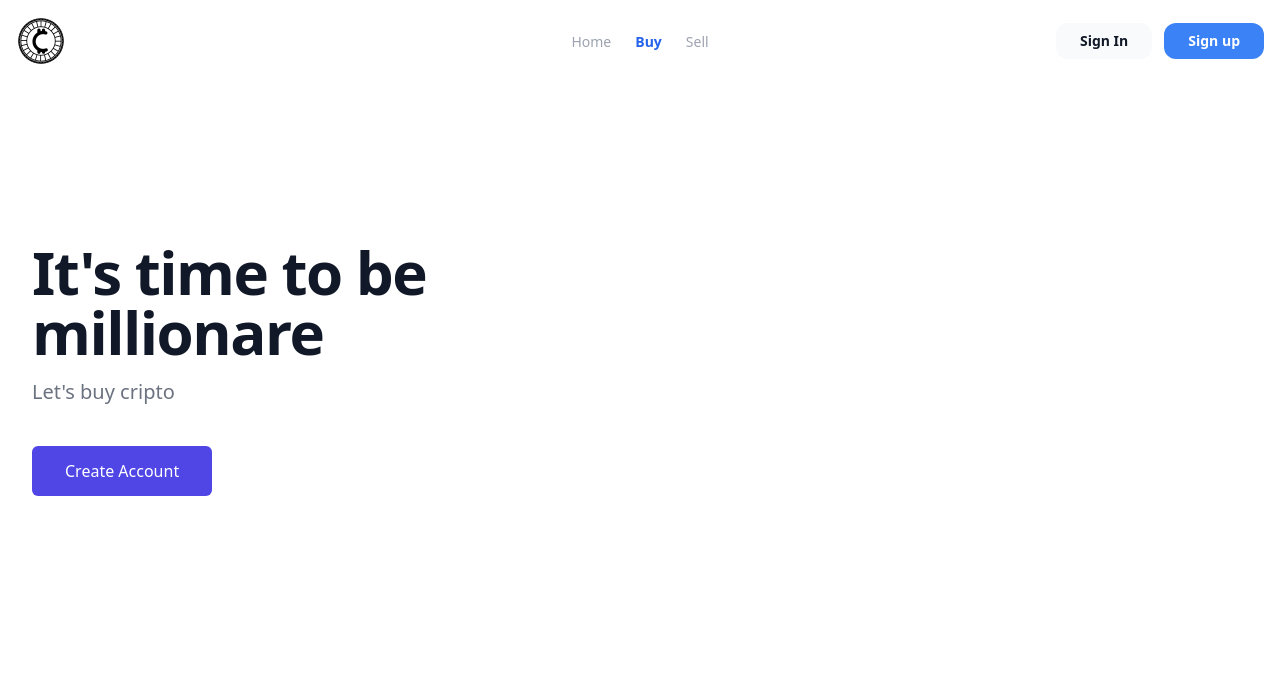
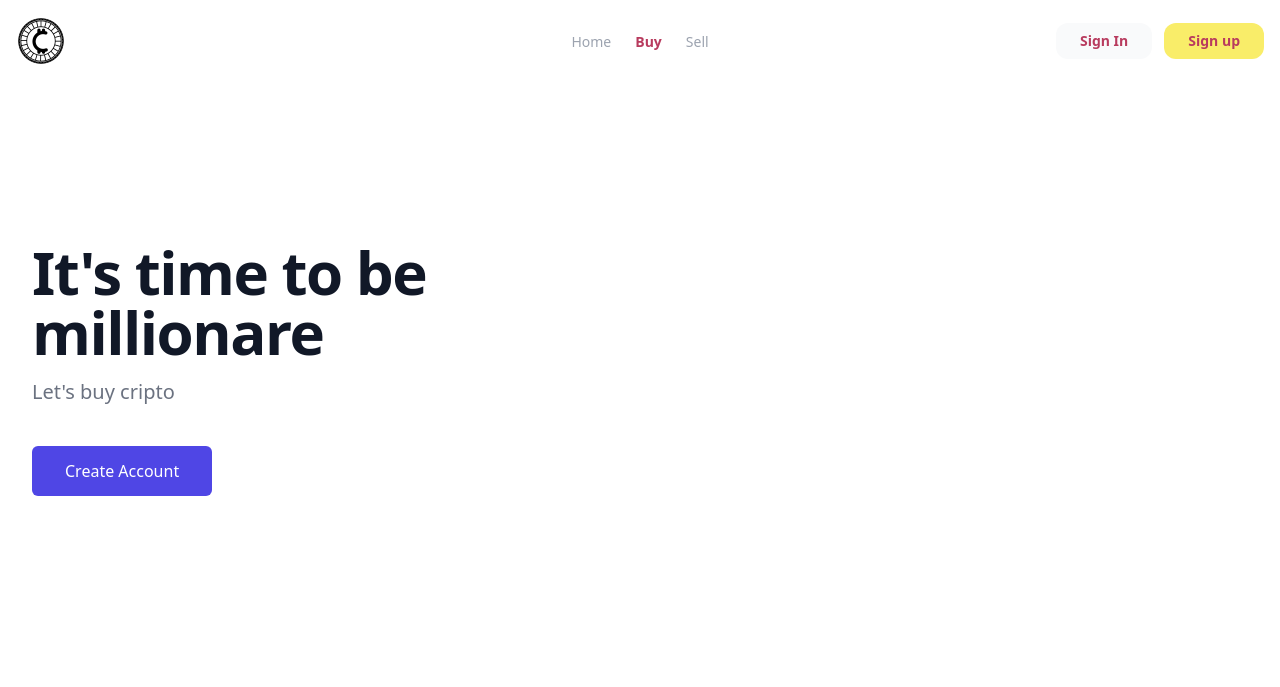
Before and after one commit to valentraverso/crypto-domain, a PHP site: page / in a window 1280 px wide. Shown: the top 687 px of the page. Run offline with PHP 8.4, Linux system fonts and the light colour scheme; some libraries are stand-ins or nearby versions.

Commit message:
Changed NavBar colors

```diff
--- a/src/templates/navbar.php
+++ b/src/templates/navbar.php
@@ -3,7 +3,7 @@
             <img width="50px"src="./img/logo.png">
 		</a>
 		<div class="lg:hidden">
-			<button class="navbar-burger flex items-center text-blue-600 p-3">
+			<button class="navbar-burger flex items-center text-maroon p-3">
 				<svg class="block h-4 w-4 fill-current" viewBox="0 0 20 20" xmlns="http://www.w3.org/2000/svg">
 					<title>Mobile menu</title>
 					<path d="M0 3h20v2H0V3zm0 6h20v2H0V9zm0 6h20v2H0v-2z"></path>
@@ -11,14 +11,14 @@
 			</button>
 		</div>
 		<ul class="hidden absolute top-1/2 left-1/2 transform -translate-y-1/2 -translate-x-1/2 lg:flex lg:mx-auto lg:flex lg:items-center lg:w-auto lg:space-x-6">
-			<li><a class="text-sm text-gray-400 hover:text-gray-500" href="#">Home</a></li>
+			<li><a class="text-sm text-gray-400 hover:text-maroon" href="#">Home</a></li>
 
-			<li><a class="text-sm text-blue-600 font-bold" href="#">Buy</a></li>
+			<li><a class="text-sm text-maroon font-bold" href="#">Buy</a></li>
 
-			<li><a class="text-sm text-gray-400 hover:text-gray-500" href="#">Sell</a></li>
+			<li><a class="text-sm text-gray-400 hover:text-maroon" href="#">Sell</a></li>
 		</ul>
-		<a class="hidden lg:inline-block lg:ml-auto lg:mr-3 py-2 px-6 bg-gray-50 hover:bg-gray-100 text-sm text-gray-900 font-bold  rounded-xl transition duration-200" href="#">Sign In</a>
-		<a class="hidden lg:inline-block py-2 px-6 bg-blue-500 hover:bg-blue-600 text-sm text-white font-bold rounded-xl transition duration-200" href="#">Sign up</a>
+		<a class="hidden lg:inline-block lg:ml-auto lg:mr-3 py-2 px-6 bg-gray-50 hover:bg-yellow text-sm text-maroon font-bold  rounded-xl transition duration-200" href="#">Sign In</a>
+		<a class="hidden lg:inline-block py-2 px-6 bg-yellow hover:bg-maroon hover:text-white text-sm text-maroon font-bold rounded-xl transition duration-200" href="#">Sign up</a>
 	</nav>
 	<div class="navbar-menu relative z-50 hidden">
 		<div class="navbar-backdrop fixed inset-0 bg-gray-800 opacity-25"></div>
@@ -28,7 +28,7 @@
                     <img width="50px"src="./img/logo.png">
 				</a>
 				<button class="navbar-close">
-					<svg class="h-6 w-6 text-gray-400 cursor-pointer hover:text-gray-500" xmlns="http://www.w3.org/2000/svg" fill="none" viewBox="0 0 24 24" stroke="currentColor">
+					<svg class="h-6 w-6 text-gray-400 cursor-pointer hover:text-maroon" xmlns="http://www.w3.org/2000/svg" fill="none" viewBox="0 0 24 24" stroke="currentColor">
 						<path stroke-linecap="round" stroke-linejoin="round" stroke-width="2" d="M6 18L18 6M6 6l12 12"></path>
 					</svg>
 				</button>
@@ -36,20 +36,20 @@
 			<div>
 				<ul>
 					<li class="mb-1">
-						<a class="block p-4 text-sm font-semibold text-gray-400 hover:bg-blue-50 hover:text-blue-600 rounded" href="#">Home</a>
+						<a class="block p-4 text-sm font-semibold text-gray-400 hover:bg-yellow hover:text-maroon rounded" href="#">Home</a>
 					</li>
 					<li class="mb-1">
-						<a class="block p-4 text-sm font-semibold text-gray-400 hover:bg-blue-50 hover:text-blue-600 rounded" href="#">Buy</a>
+						<a class="block p-4 text-sm font-semibold text-gray-400 hover:bg-yellow hover:text-maroon rounded" href="#">Buy</a>
 					</li>
 					<li class="mb-1">
-						<a class="block p-4 text-sm font-semibold text-gray-400 hover:bg-blue-50 hover:text-blue-600 rounded" href="#">Sell</a>
+						<a class="block p-4 text-sm font-semibold text-gray-400 hover:bg-yellow hover:text-maroon rounded" href="#">Sell</a>
 					</li>
 				</ul>
 			</div>
 			<div class="mt-auto">
 				<div class="pt-6">
-					<a class="block px-4 py-3 mb-3 leading-loose text-xs text-center font-semibold leading-none bg-gray-50 hover:bg-gray-100 rounded-xl" href="#">Sign in</a>
-					<a class="block px-4 py-3 mb-2 leading-loose text-xs text-center text-white font-semibold bg-blue-600 hover:bg-blue-700  rounded-xl" href="#">Sign Up</a>
+					<a class="block px-4 py-3 mb-3 leading-loose text-xs text-center font-semibold leading-none bg-white hover:bg-maroon hover:text-white rounded-xl" href="#">Sign in</a>
+					<a class="block px-4 py-3 mb-2 leading-loose text-xs text-center text-maroon font-semibold bg-yellow hover:bg-maroon hover:text-white rounded-xl" href="#">Sign Up</a>
 				</div>
 				<p class="my-4 text-xs text-center text-gray-400">
 					<span>Copyright © 2023</span>
```
